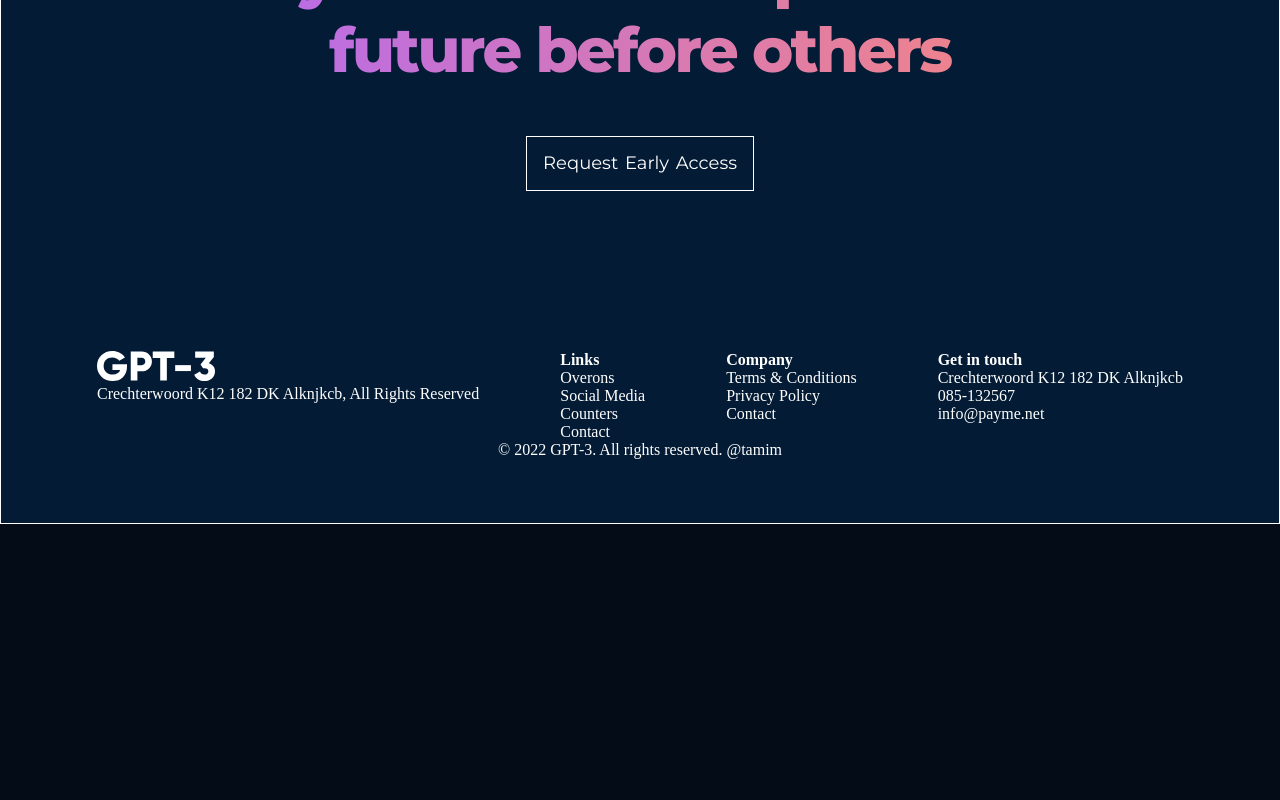
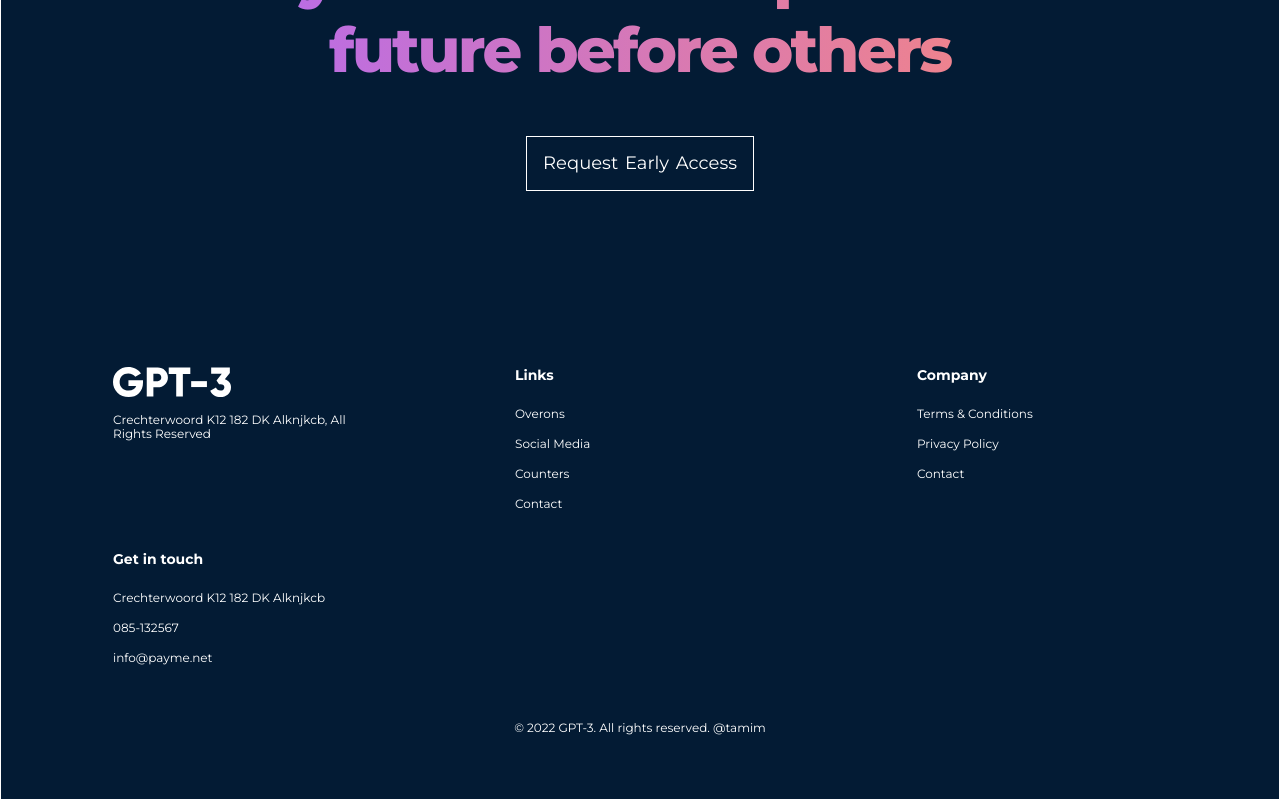
Before and after one commit to tamimhasan19702/responsive-REACT-website, a React (Create React App) app: page / in a window 1280 px wide. Shown: the part 5510-6310 px from the top of the page. Before the commit the page ends 6034 px from the top, so only its background shows below. Built offline with nearby package versions, Linux system fonts and the light colour scheme.

Commit message:
footer css updates

```diff
--- a/src/containers/footer/footer.css
+++ b/src/containers/footer/footer.css
@@ -53,3 +53,56 @@
     width: 100%;
     text-align: left;
 }
+
+.gpt3-footer-links div{
+    width: 250px;
+    margin: 1rem;
+}
+.gpt3-footer-links-logo{
+    display: flex;
+    flex-direction: column;
+}
+.gpt3-footer-links-logo img{
+    width: 118px;
+    height: 30px;
+    margin-bottom: 1rem;
+}
+
+.gpt3-footer-links-logo p{
+    font-family: var(--font-family);
+    font-size: 12px;
+    line-height: 14px;
+    color: #fff;
+}
+.gpt3-footer-links-div{
+    display: flex;
+    justify-content: flex-start;
+    flex-direction: column;
+}
+.gpt3-footer-links-div h4{
+    font-family: var(--font-family);
+    font-size: 14px;
+    line-height: 16px;
+    color: #fff;
+    margin-bottom: 1rem;
+}
+
+.gpt3-footer-links-div p{
+    font-family: var(--font-family);
+    font-size: 12px;
+    line-height: 14px;
+    color: #fff;
+    margin: 0.5rem 0;
+    cursor: pointer;
+}
+.gpt3-footer-copyright{
+    margin-top: 2rem;
+    text-align: center;
+    width: 100%;
+}
+.gpt3-footer-copyright p{
+    font-family: var(--font-family);
+    font-size: 12px;
+    line-height: 14px;
+    color: #fff;
+}
```
